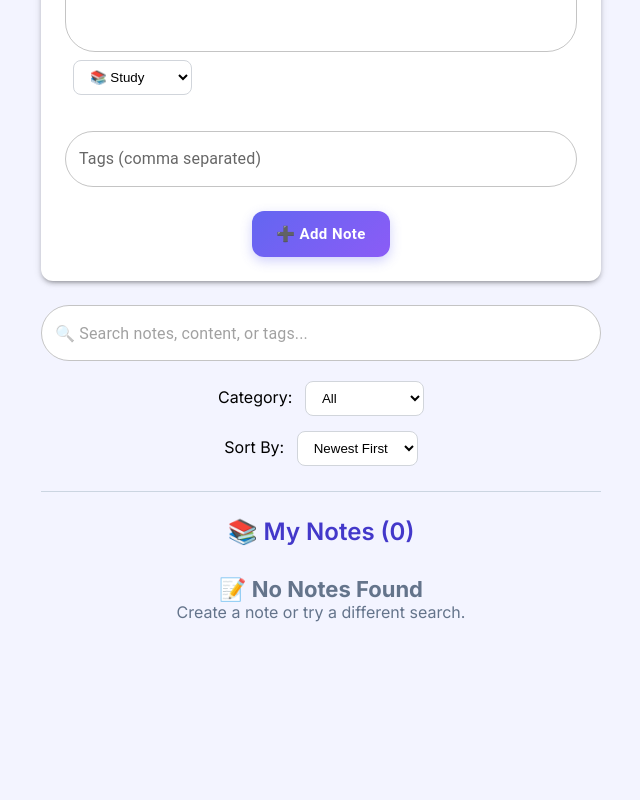
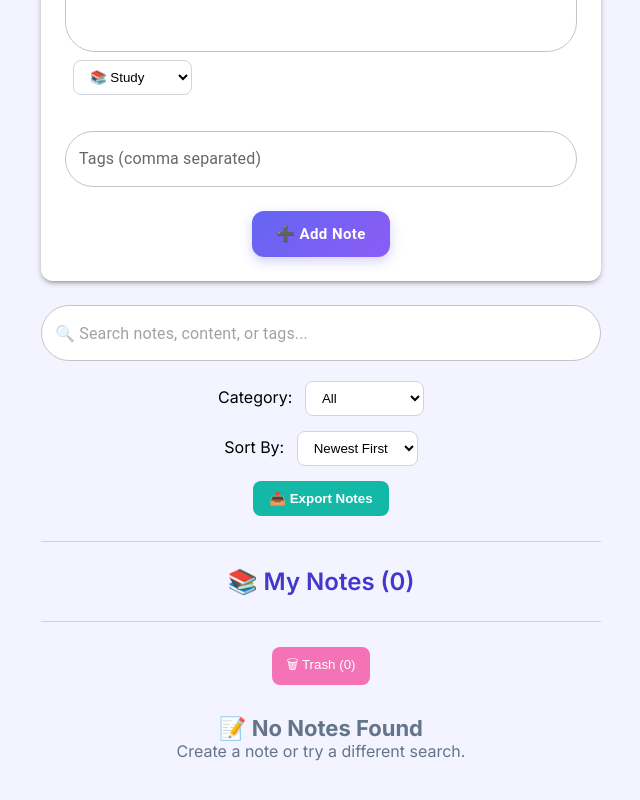
Before and after one commit to Manohari-JV/notes-management-app, a React (Vite) app: page / in a window 1280 px wide. Shown: the part 378-1178 px from the top of the page, without its empty margins (319-959 px from the left). Before the commit the page ends 1050 px from the top, so only its background shows below. Built offline with nearby package versions, Linux system fonts and the light colour scheme.

Commit message:
Add trash bin and note restore functionality

```diff
--- a/src/App.css
+++ b/src/App.css
@@ -203,3 +203,17 @@ select {
   background: white;
   margin-left: 8px;
 }
+
+.export-btn {
+  background: #14b8a6;
+  color: white;
+  padding: 10px 16px;
+  border: none;
+  border-radius: 8px;
+  cursor: pointer;
+  font-weight: 600;
+}
+
+.export-btn:hover {
+  background: #0f766e;
+}
--- a/src/App.tsx
+++ b/src/App.tsx
@@ -17,6 +17,9 @@ function App() {
   useState("newest");
   const [categoryFilter, setCategoryFilter] =
   useState("All");
+  const [trash, setTrash] = useState<Note[]>([]);
+  const [showTrash, setShowTrash] =
+  useState(false);
 
   useEffect(() => {
     setNotes(getNotes());
@@ -37,7 +40,9 @@ function App() {
             content,
             tags,
             category,
+            updatedAt: new Date().toLocaleString(),
           }
+
         : note
     );
 
@@ -65,12 +70,70 @@ const newNote: Note = {
 };
 
   const deleteNote = (id: string) => {
+  const noteToDelete = notes.find(
+    (note) => note.id === id
+  );
+
+  if (noteToDelete) {
+    setTrash([...trash, noteToDelete]);
+  }
+
   const updatedNotes = notes.filter(
     (note) => note.id !== id
   );
 
   setNotes(updatedNotes);
   saveNotes(updatedNotes);
+};
+
+
+
+const restoreNote = (id: string) => {
+  const noteToRestore = trash.find(
+    (note) => note.id === id
+  );
+
+  if (!noteToRestore) return;
+
+  const updatedNotes = [
+    ...notes,
+    noteToRestore,
+  ];
+
+  const updatedTrash = trash.filter(
+    (note) => note.id !== id
+  );
+
+  setNotes(updatedNotes);
+  setTrash(updatedTrash);
+
+  saveNotes(updatedNotes);
+};
+
+  const exportNotes = () => {
+  const dataStr = JSON.stringify(
+    notes,
+    null,
+    2
+  );
+
+  const blob = new Blob(
+    [dataStr],
+    { type: "application/json" }
+  );
+
+  const url =
+    URL.createObjectURL(blob);
+
+  const link =
+    document.createElement("a");
+
+  link.href = url;
+  link.download = "notes.json";
+
+  link.click();
+
+  URL.revokeObjectURL(url);
 };
 const togglePin = (id: string) => {
   const updatedNotes = notes.map((note) =>
@@ -232,6 +295,20 @@ const toggleNote = (id: string) => {
   </select>
 </div>
 
+<div
+  style={{
+    textAlign: "center",
+    marginBottom: "15px",
+  }}
+>
+  <button
+    className="export-btn"
+    onClick={exportNotes}
+  >
+    📤 Export Notes
+  </button>
+</div>
+
 <hr />
 
       <div style={{ textAlign: "center" }}>
@@ -239,6 +316,56 @@ const toggleNote = (id: string) => {
     📚 My Notes ({filteredNotes.length})
   </h2>
 </div>
+
+<hr />
+
+<div
+  style={{
+    textAlign: "center",
+    marginTop: "20px",
+  }}
+>
+  <button
+    className="delete-btn"
+    onClick={() =>
+      setShowTrash(!showTrash)
+    }
+  >
+    {showTrash
+      ? "❌ Close Trash"
+      : `🗑 Trash (${trash.length})`}
+  </button>
+</div>
+
+{showTrash && (
+  <>
+    <h2
+      style={{
+        textAlign: "center",
+      }}
+    >
+      🗑 Trash
+    </h2>
+
+    {trash.map((note) => (
+      <div
+        key={note.id}
+        className="note-card"
+      >
+        <h3>{note.title}</h3>
+
+        <button
+          className="edit-btn"
+          onClick={() =>
+            restoreNote(note.id)
+          }
+        >
+          ↩ Restore
+        </button>
+      </div>
+    ))}
+  </>
+)}
 
       {filteredNotes.length === 0 ? (
         <div
@@ -296,7 +423,16 @@ const toggleNote = (id: string) => {
     marginTop: "4px",
   }}
 >
-  📅 {note.createdAt} • 📝 {note.content.length} characters
+  📅 Created: {note.createdAt}
+  {" • "}
+  📝 {note.content.length} chars
+
+  {note.updatedAt && (
+    <>
+      <br />
+      ✏️ Updated: {note.updatedAt}
+    </>
+  )}
 </small>
 
 <p
--- a/src/types/Note.ts
+++ b/src/types/Note.ts
@@ -5,5 +5,6 @@ export interface Note {
   tags: string[];
   category: string;
   createdAt: string;
+  updatedAt?: string;
   pinned?: boolean;
 }
```
Lines whose indentation alone changed are shown as unchanged.
